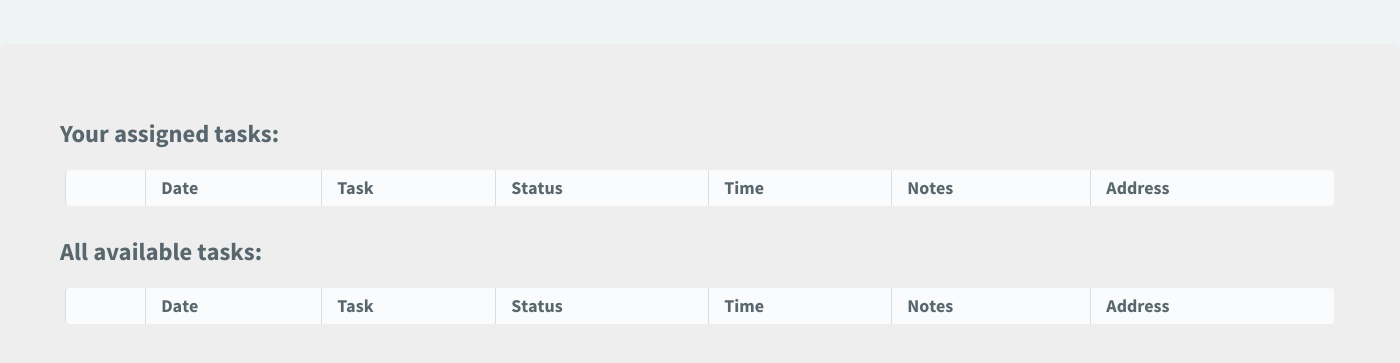
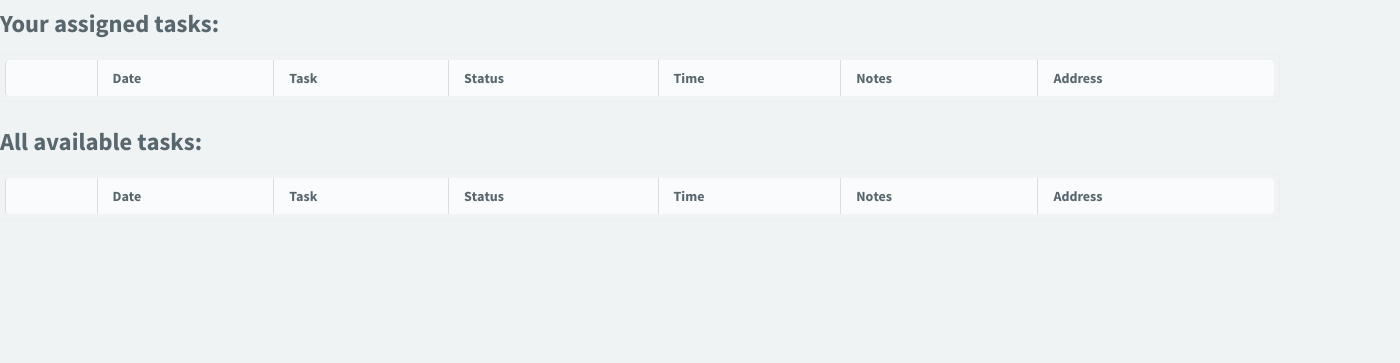
Before and after one commit to grand-caimen/geckoV2, a website: page app/index.html at #!/sittertasks in a window 1280 px wide. Shown: the part 61-424 px from the top of the page, 1400 px wide, since content can reach past the window. Drawn offline with nearby package versions, Linux system fonts and the light colour scheme; some packages are replaced by stand-ins of ours; files that its build step writes are made by us from their sources; no server answers; files whose address does not match are found by name.

Commit message:
And again CSS
Final CSS changes

```diff
--- a/app/views/sitterViews/sitterTasks.html
+++ b/app/views/sitterViews/sitterTasks.html
@@ -5,7 +5,8 @@
 <div>
 <a href class="navbar-brand block m-t"><h1> HouzSit </h1></a>
 </div>
-<div class='hero-unit'>
+<div class="col-md-2"></div>
+<div class= 'col-md-8'>
   <ul>
     <li ng-repeat="thing in awesomeThings">{{ thing }}</li>
   </ul>
```
